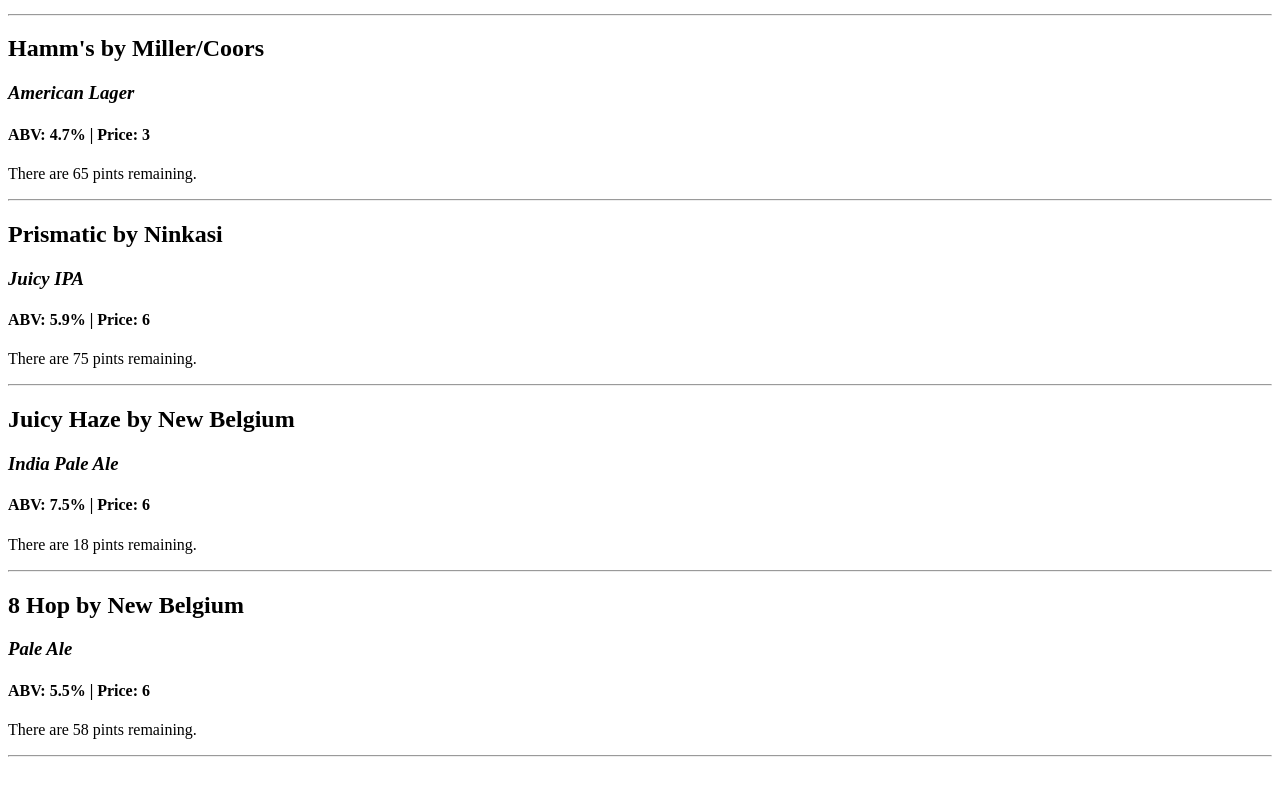
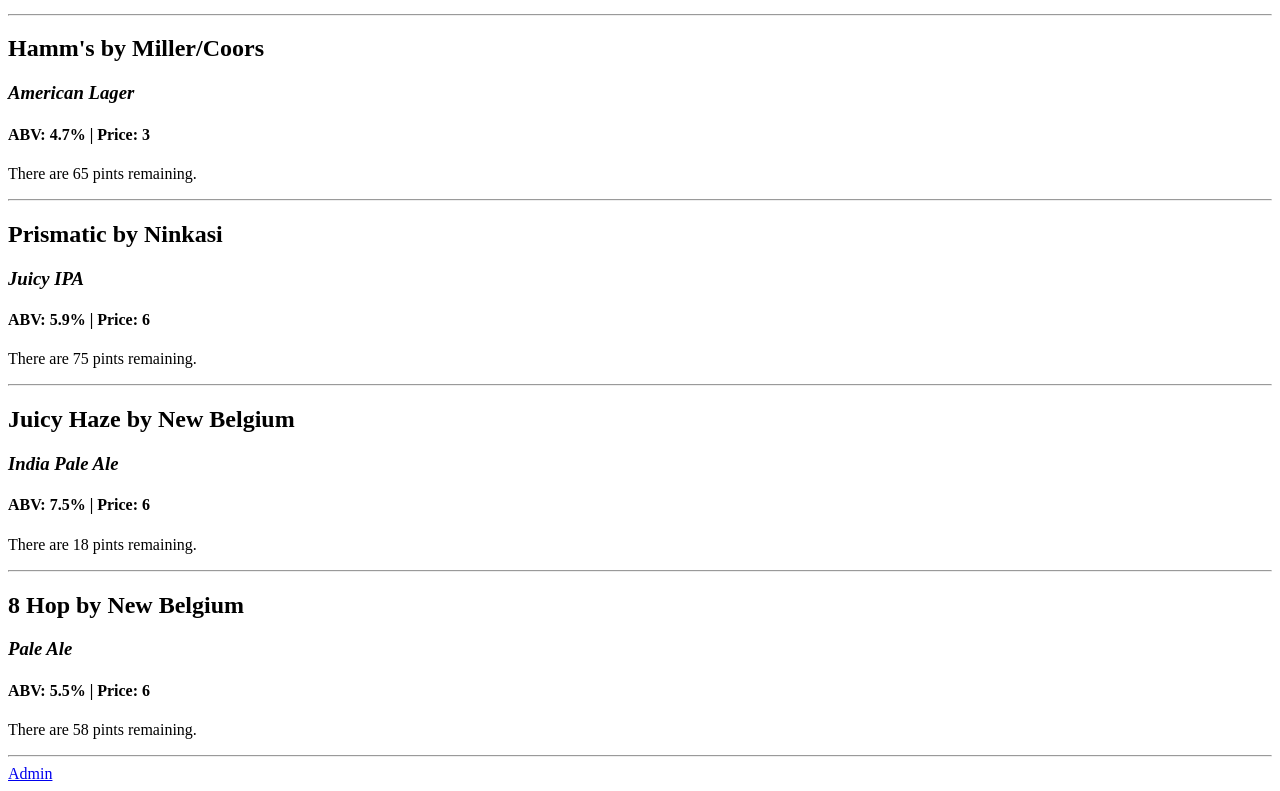
Before and after one commit to ellymaimon/tap-room-react, a React app: page / in a window 1280 px wide. Shown: the part 454-1245 px from the top of the page. Before the commit the page ends 1219 px from the top, so only its background shows below. Built offline with nearby package versions, Linux system fonts and the light colour scheme.

Commit message:
Add footer and admin to App.jsx

```diff
--- a/src/components/App.jsx
+++ b/src/components/App.jsx
@@ -1,6 +1,8 @@
 import React from "react";
 import Header from './Header';
+import Footer from './Footer';
 import KegList from './KegList';
+import Admin from './Admin';
 // import Error404 from './Error404';
 import { Switch, Route } from "react-router-dom";
 
@@ -10,9 +12,10 @@
       <Header/>
       <Switch>
         <Route exact path='/' component={KegList} />
-        {/* <Route path='/someroute' component={} />
-        <Route component={Error404} /> */}
+        <Route path='/admin' component={Admin} />
+        {/* <Route component={Error404} /> */}
       </Switch>
+      <Footer/>
     </div>
   );
 }
```
